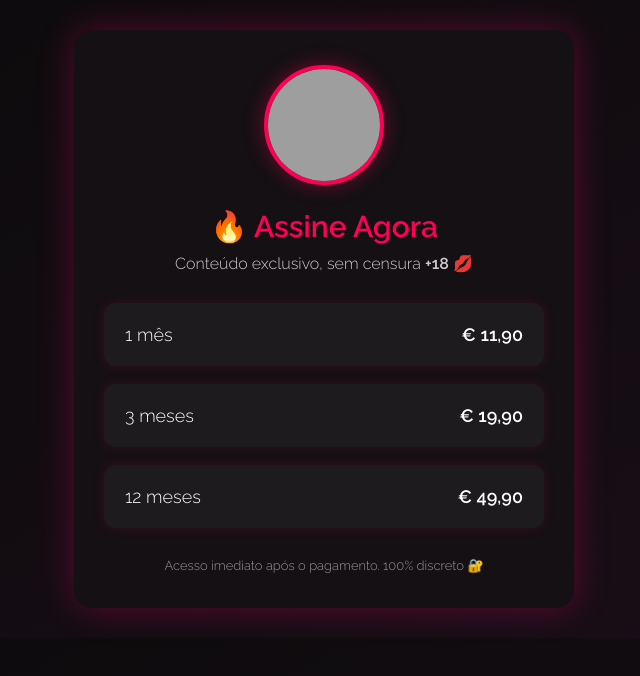
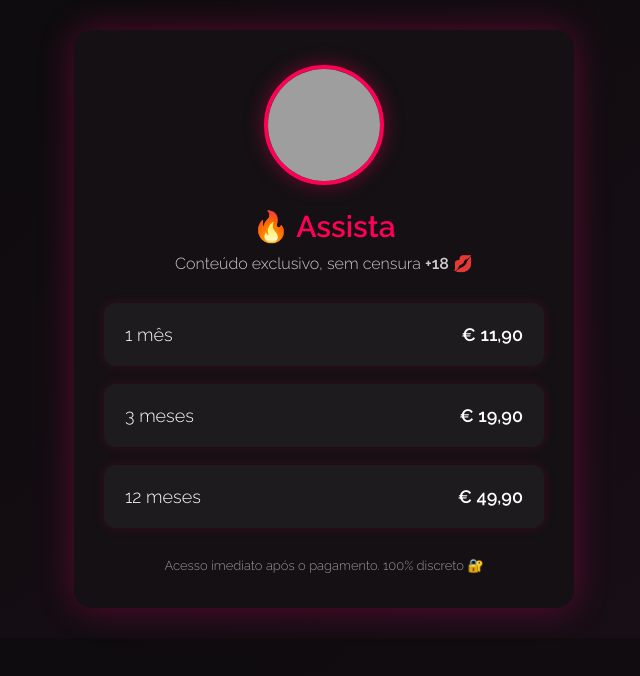
Before and after one commit to minhaclaro79-lab/privacy-18, a plain HTML site: page index.html in a window 1280 px wide. Shown: the whole page, without its empty margins (316-956 px from the left). Drawn offline with Linux system fonts and the light colour scheme; grey boxes are pictures that could not be loaded.

Commit message:
Update index.html

```diff
--- a/index.html
+++ b/index.html
@@ -130,7 +130,7 @@
     <!-- FOTO DE PERFIL -->
     <img class="profile-pic" src="https://i.imgur.com/guluJQ1.jpeg" alt="Foto de perfil">
 
-    <h1>🔥 Assine Agora</h1>
+    <h1>🔥 Assista </h1>
     <p class="subtitle">Conteúdo exclusivo, sem censura <strong>+18</strong> 💋</p>
 
     <!-- Planos -->
```
